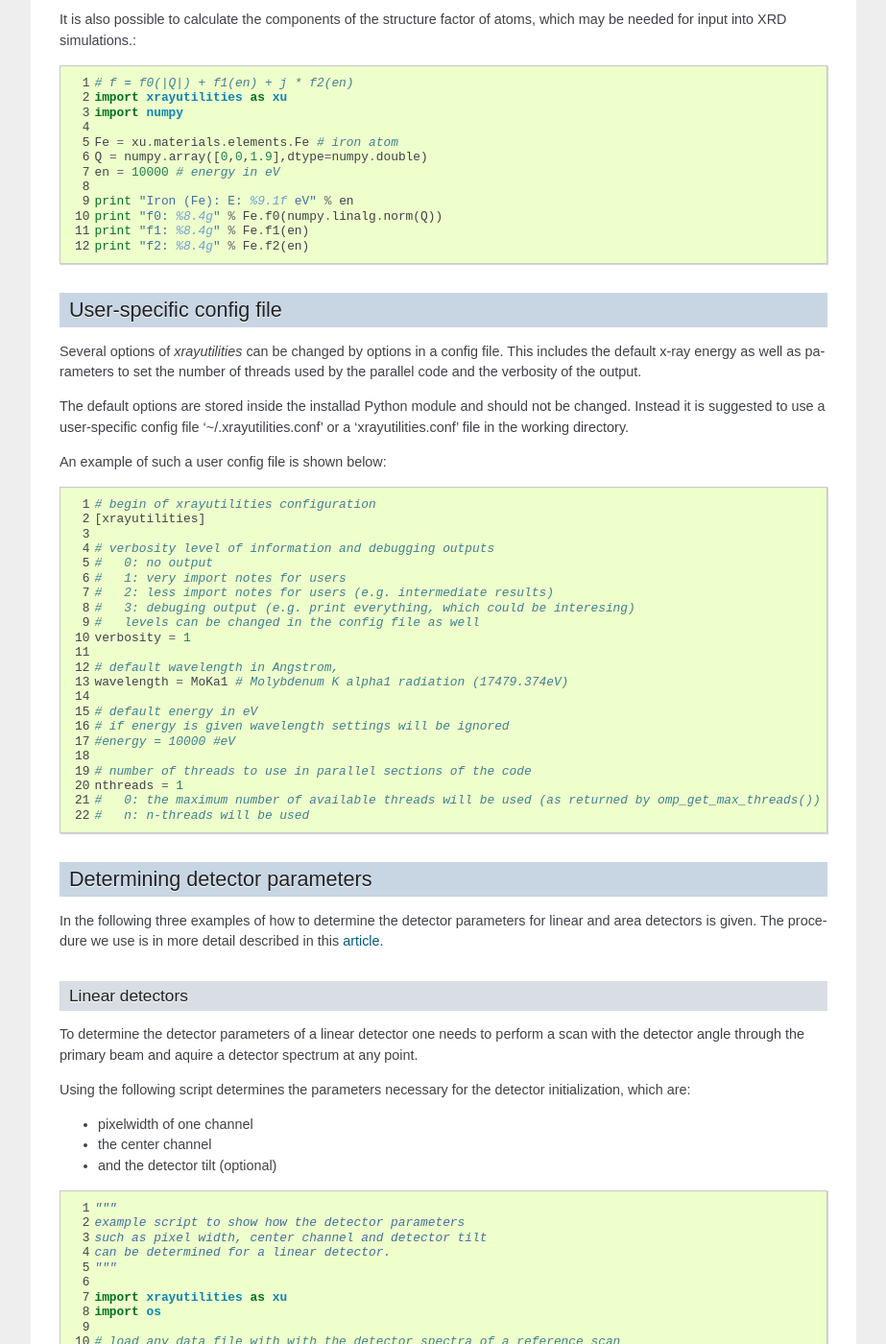
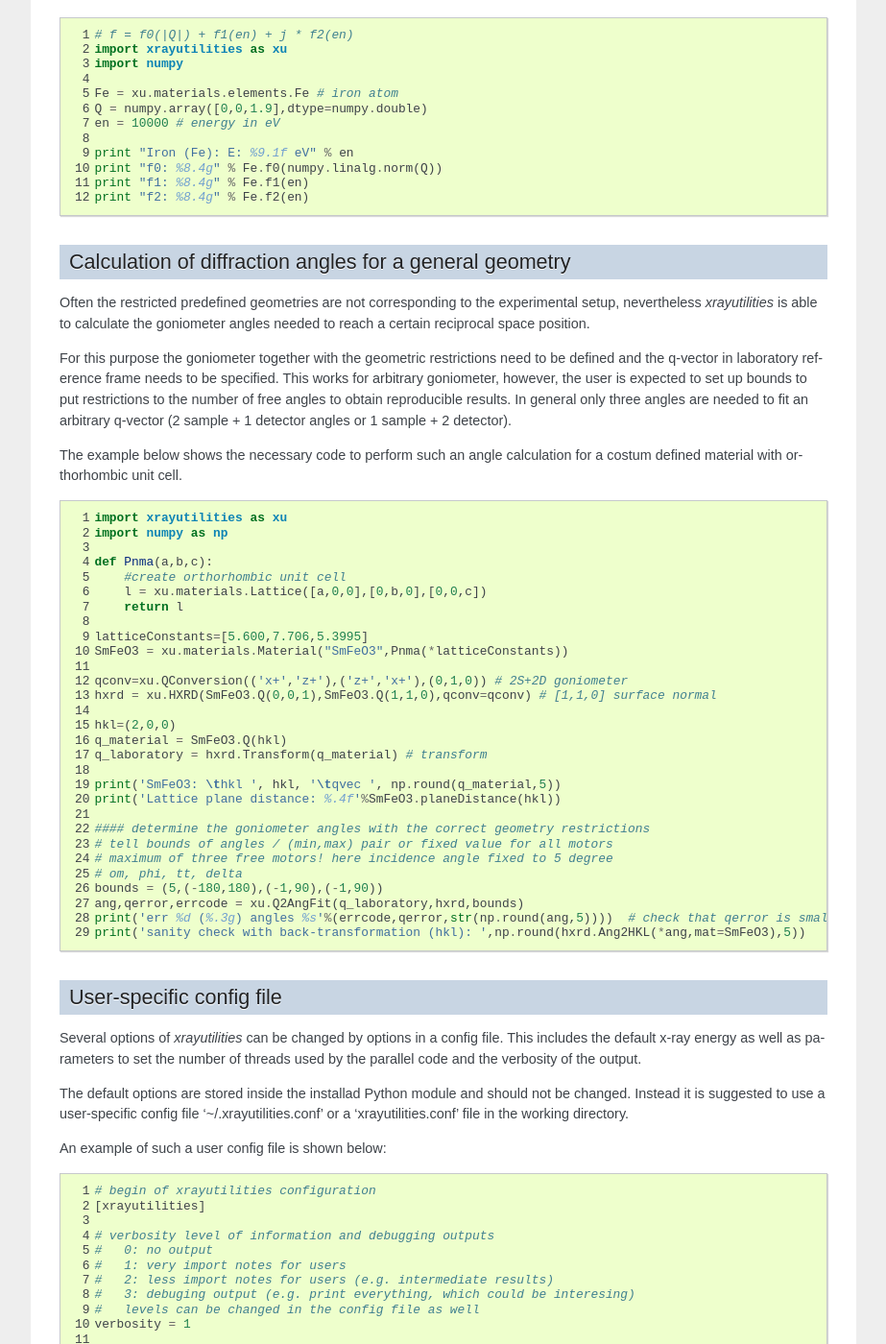
Before and after one commit to dkriegner/xrayutilities, a Sphinx documentation site: the page built from doc/source/examples.rst, in a window 1280 px wide and 1400 px high, scrolled down 5706 px. Shown: the whole window at 96% size, without its empty margins (248-1171 px from the left). Built offline with Sphinx 7.4.7, drawn with Linux system fonts in a browser that asks for light colours; formulas are drawn with MathJax 3; pages that are not in the unit, such as notebooks, are missing from menus; some of the changed text lies outside the part shown.

Commit message:
add new example about Q2AngFit in documentation
* Thanks to FZ for his contribution

```diff
--- a/doc/source/examples.rst
+++ b/doc/source/examples.rst
@@ -146,8 +146,7 @@ Similar functions exist for other experimental geometries. For grazing incidence
     (alphai,azimuth,tt,beta) = gid.Q2Ang(Si.Q(2,-2,0))
     print("azimuth,tt: %8.3f %8.3f" %(azimuth,tt))
 
-There are two implementations for GID experiments. Both describe 2S+2D diffractometers.
-They differ by the order of the detector circles. One describes a setup as available at ID10B/ESRF.
+There is on implementation of a GID 2S+2D diffractometer. Be sure to check if the order of the detector circles fits your goniometer, otherwise define one yourself!
 
 There exists also a powder diffraction class, which is able to convert powder scans from angular to reciprocal space and furthermore powder scans of materials can be simulated in a very primitive way, which should only be used to get an idea of the peak positions expected from a certain material.
 
@@ -202,7 +201,6 @@ One can also print the peak positions and other informations of a powder by
        [-1, -1, -2]    54.4859      3.731        50.75       23.31
        ....
 
-
 Using the ``Gridder`` classes
 -----------------------------
 
@@ -217,7 +215,7 @@ The most easiest use (what most user might need) is:
 ::
     import xrayutilities as xu # import python package
     g = xu.Gridder2D(100,101) # initialize the Gridder object, which will
-                              # perform Gridding to a regular grid with 100x101 points
+    # perform Gridding to a regular grid with 100x101 points
     #====== load some data here =====
     g(x,y,data) # call the gridder with the data
     griddata = g.data # the data object of the Gridder contains the gridded data.
@@ -332,6 +330,51 @@ It is also possible to calculate the components of the structure factor of atoms
     print "f0: %8.4g" % Fe.f0(numpy.linalg.norm(Q))
     print "f1: %8.4g" % Fe.f1(en)
     print "f2: %8.4g" % Fe.f2(en)
+
+
+Calculation of diffraction angles for a general geometry
+--------------------------------------------------------
+
+Often the restricted predefined geometries are not corresponding to the experimental setup, nevertheless *xrayutilities* is able to calculate the goniometer angles needed to reach a certain reciprocal space position.
+
+For this purpose the goniometer together with the geometric restrictions need to be defined and the q-vector in laboratory reference frame needs to be specified.
+This works for arbitrary goniometer, however, the user is expected to set up bounds to put restrictions to the number of free angles to obtain reproducible results.
+In general only three angles are needed to fit an arbitrary q-vector (2 sample + 1 detector angles or
+1 sample + 2 detector).
+
+The example below shows the necessary code to perform such an angle calculation for a costum defined material with orthorhombic unit cell.
+
+.. code-block:: python
+
+    import xrayutilities as xu
+    import numpy as np
+
+    def Pnma(a,b,c):
+        #create orthorhombic unit cell
+        l = xu.materials.Lattice([a,0,0],[0,b,0],[0,0,c])
+        return l
+
+    latticeConstants=[5.600,7.706,5.3995]
+    SmFeO3 = xu.materials.Material("SmFeO3",Pnma(*latticeConstants))
+
+    qconv=xu.QConversion(('x+','z+'),('z+','x+'),(0,1,0)) # 2S+2D goniometer
+    hxrd = xu.HXRD(SmFeO3.Q(0,0,1),SmFeO3.Q(1,1,0),qconv=qconv) # [1,1,0] surface normal
+
+    hkl=(2,0,0)
+    q_material = SmFeO3.Q(hkl)
+    q_laboratory = hxrd.Transform(q_material) # transform
+
+    print('SmFeO3: \thkl ', hkl, '\tqvec ', np.round(q_material,5))
+    print('Lattice plane distance: %.4f'%SmFeO3.planeDistance(hkl))
+
+    #### determine the goniometer angles with the correct geometry restrictions
+    # tell bounds of angles / (min,max) pair or fixed value for all motors
+    # maximum of three free motors! here incidence angle fixed to 5 degree
+    # om, phi, tt, delta
+    bounds = (5,(-180,180),(-1,90),(-1,90))
+    ang,qerror,errcode = xu.Q2AngFit(q_laboratory,hxrd,bounds)
+    print('err %d (%.3g) angles %s'%(errcode,qerror,str(np.round(ang,5))))  # check that qerror is small!!
+    print('sanity check with back-transformation (hkl): ',np.round(hxrd.Ang2HKL(*ang,mat=SmFeO3),5))
 
 
 User-specific config file
```
